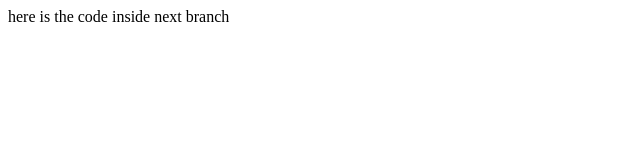
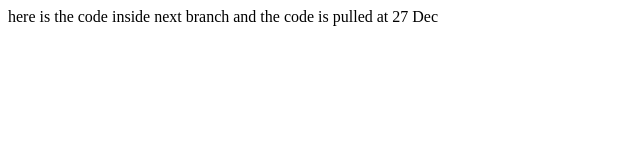
Before and after one commit to mohit9pages/check, a plain HTML site: page index.html in a window 1280 px wide. Shown: the whole page, without its empty margins (0-640 px from the left). Drawn offline with Linux system fonts and the light colour scheme.

Commit message:
Update index.html

```diff
--- a/index.html
+++ b/index.html
@@ -8,5 +8,6 @@
 <body>
 
     here is the code inside next branch
+    and the code is pulled at 27 Dec
 </body>
 </html>
```
